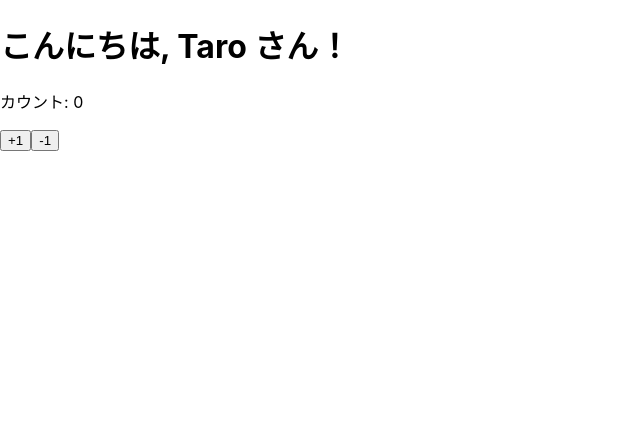
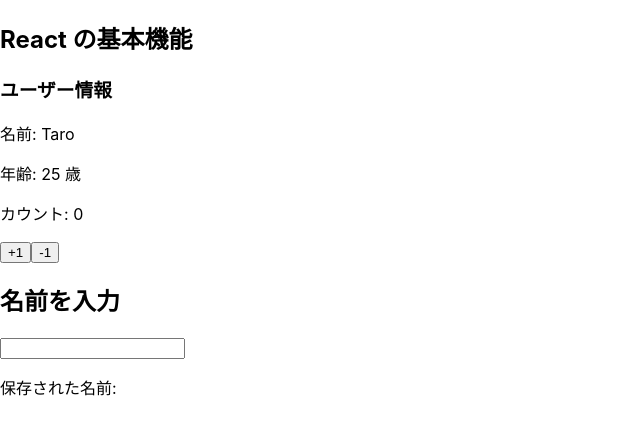
Before and after one commit to ny0314/react-learning, a React (Vite) app: page / in a window 1280 px wide. Shown: the top 434 px of the page, without its empty margins (0-640 px from the left). Built offline with nearby package versions, Linux system fonts and the light colour scheme.

Commit message:
Props・型定義・useState・localStorage の学習

```diff
--- a/src/App.tsx
+++ b/src/App.tsx
@@ -1,13 +1,15 @@
 import React from "react";
-import "./App.css";
-import Greeting from "./components/Greeting";
+import UserCard from "./components/UserCard";
 import Counter from "./components/Counter";
+import NameForm from "./components/NameForm";
 
 const App: React.FC = () => {
     return (
         <div>
-            <Greeting name="Taro" />
+            <h2>React の基本機能</h2>
+            <UserCard name="Taro" age={25} />
             <Counter />
+            <NameForm />
         </div>
     );
 };
--- a/src/components/Counter.tsx
+++ b/src/components/Counter.tsx
@@ -1,7 +1,8 @@
 import React, { useState } from "react";
 
 const Counter: React.FC = () => {
-    const [count, setCount] = useState(0);
+    // count という状態を管理（初期値 0）
+    const [count, setCount] = useState<number>(0);
 
     return (
         <div>
--- /dev/null
+++ b/src/components/NameForm.tsx
@@ -0,0 +1,27 @@
+import React, { useState, useEffect } from "react";
+
+const NameForm: React.FC = () => {
+    // 初期値を localStorage から取得
+    const [name, setName] = useState<string>(() => {
+        return localStorage.getItem("userName") || "";
+    });
+
+    // 名前が変更されるたびに localStorage に保存
+    useEffect(() => {
+        localStorage.setItem("userName", name);
+    }, [name]);
+
+    return (
+        <div>
+            <h2>名前を入力</h2>
+            <input
+                type="text"
+                value={name}
+                onChange={(e) => setName(e.target.value)}
+            />
+            <p>保存された名前: {name}</p>
+        </div>
+    );
+};
+
+export default NameForm;
--- /dev/null
+++ b/src/components/UserCard.tsx
@@ -0,0 +1,20 @@
+import React from "react";
+
+// Props の型を定義
+type UserProps = {
+    name: string;
+    age: number;
+};
+
+// 子コンポーネントで Props を受け取る
+const UserCard: React.FC<UserProps> = ({ name, age }) => {
+    return (
+        <div>
+            <h3>ユーザー情報</h3>
+            <p>名前: {name}</p>
+            <p>年齢: {age} 歳</p>
+        </div>
+    );
+};
+
+export default UserCard;
```
